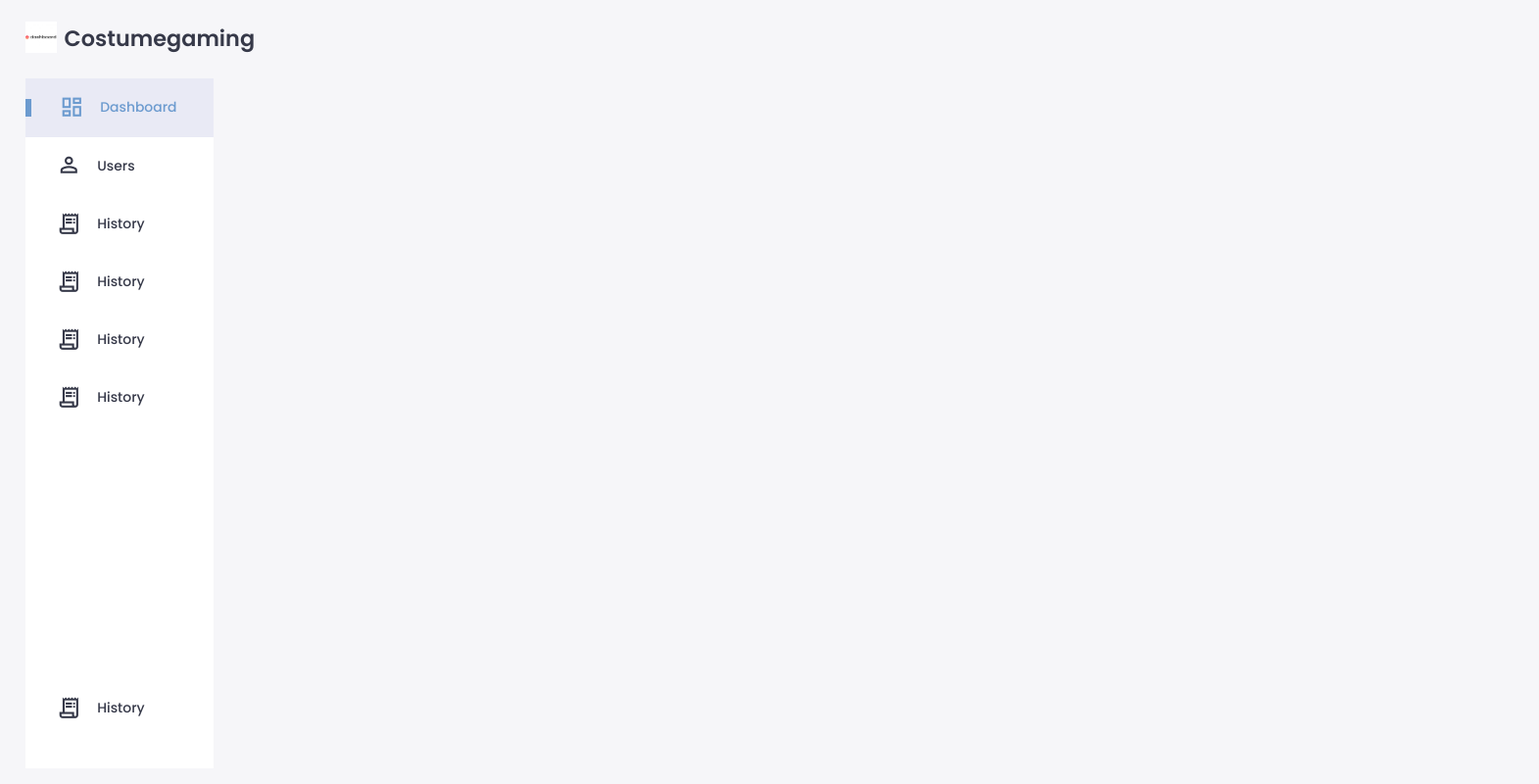
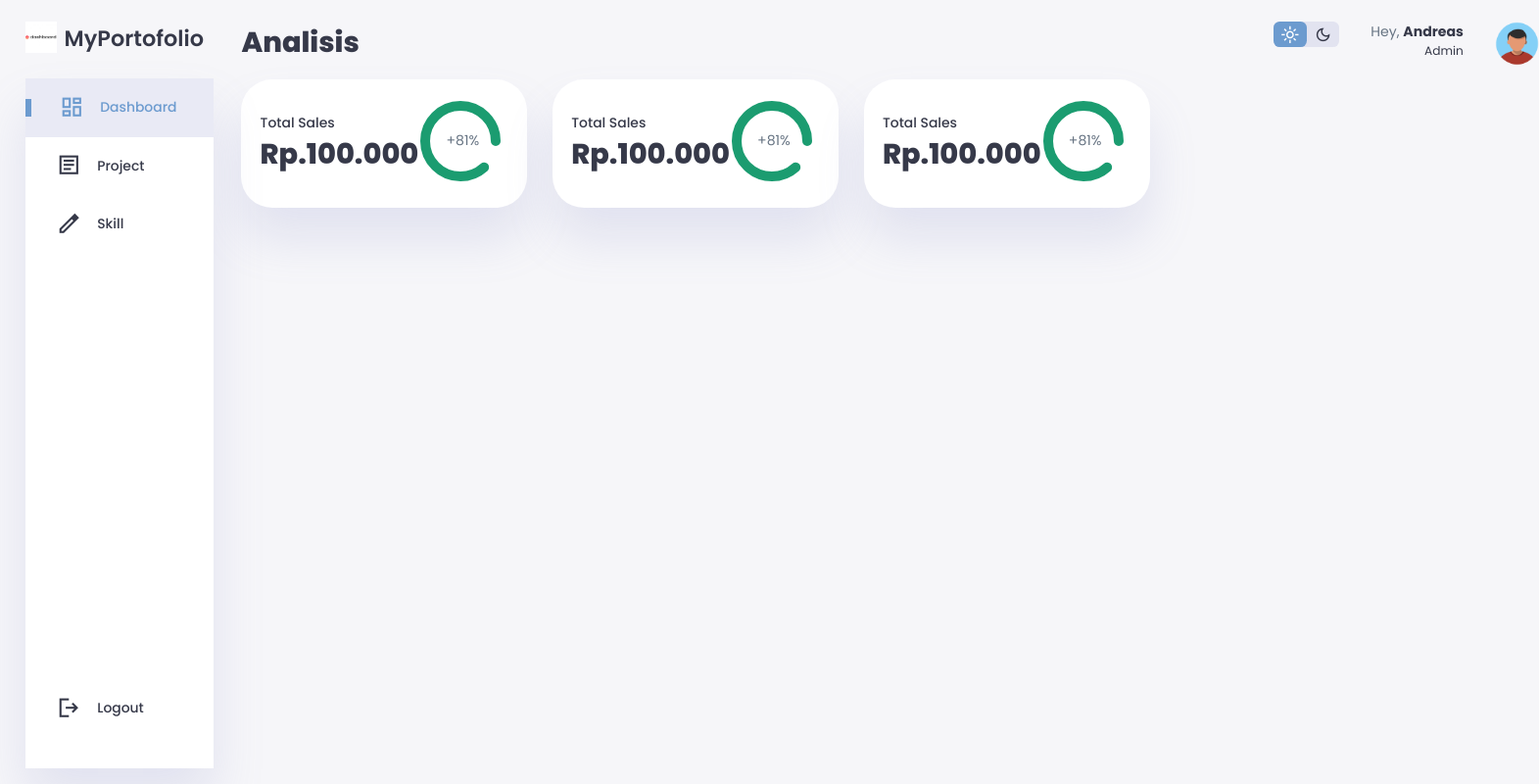
Before and after one commit to andreasfebri15/dashboard_admin, a plain HTML site: page index.html in a window 1280 px wide. Shown: the whole page at 98% size, 1571 px wide, since content can reach past the window. Drawn offline with nearby package versions, Linux system fonts and the light colour scheme.

Commit message:
#dashboard 2
update dark mode

```diff
--- /dev/null
+++ b/asset/css/responsive.css
@@ -0,0 +1,153 @@
+:root {
+  --color-primary: #6c9bcf;
+  --color-danger: #ff0036;
+  --color-success: #1b9c70;
+  --color-warning: #f7d042;
+  --color-white: #fff;
+  --color-info-dark: #7d8da1;
+  --color-dark: #363949;
+  --color-light: rgba(132, 139, 200, 0.18);
+  --color-dark-variant: #677483;
+  --color-background: #f6f6f9;
+
+  --card-border-radius: 2rem;
+  --border-radius-1: 0.4rem;
+  --border-radius-2: 1.2rem;
+  --card-padding: 1.8rem;
+  --padding: 1.2rem;
+  --box-shadow: 0 2rem 3rem var(--color-light);
+}
+
+.dark-mode-variables {
+  --color-background: #181a1e;
+  --color-white: #202528;
+  --color-dark: #edeffd;
+  --color-dark-variant: #a3bdcc;
+  --color-light: rgba(0, 0, 0, 0.4);
+  --box-shadow: 0 2rem 3rem var(--color-light);
+}
+
+@media screen and (max-width: 1200px) {
+  .container {
+    width: 95%;
+    grid-template-columns: 7rem auto 23rem;
+  }
+
+  nav .logo h2 {
+    display: none;
+  }
+
+  nav .sidebar h3 {
+    display: none;
+  }
+
+  nav .sidebar a {
+    width: 5.6rem;
+  }
+
+  nav .sidebar a:last-child {
+    position: relative;
+    margin-top: 1.8rem;
+  }
+
+  main .anaylsis {
+    grid-template-columns: 1fr;
+    gap: 0;
+  }
+}
+
+@media screen and (max-width: 768px) {
+  .container {
+    width: 100%;
+    grid-template-columns: 1fr;
+    padding: 0 var(--padding);
+  }
+
+  nav {
+    position: fixed;
+    background-color: var(--color-white);
+    width: 15rem;
+    z-index: 3;
+    display: none;
+    box-shadow: 1rem 3rem 4rem var(--color-light);
+    height: 100vh;
+    animation: showMenu 0.4s ease forwards;
+  }
+
+  @keyframes showMenu {
+    to {
+      left: 0;
+    }
+  }
+  nav .logo {
+    margin-left: 1rem;
+  }
+
+  nav .logo h2 {
+    display: inline;
+  }
+
+  nav .sidebar h3 {
+    display: inline;
+  }
+
+  nav .sidebar a {
+    width: 100;
+    height: 3.4rem;
+  }
+  nav .sidebar a:last-child {
+    position: absolute;
+    bottom: 5rem;
+  }
+
+  nav .toggle .close {
+    display: inline-block;
+    cursor: pointer;
+  }
+  main {
+    margin-top: 8rem;
+    padding: 0 1rem;
+  }
+
+  .right-section {
+    width: 94%;
+    margin: 0 auto 4rem;
+  }
+
+  .right-section .nav {
+    position: fixed;
+    top: 0;
+    left: 0;
+    align-items: center;
+    background-color: var(--color-white);
+    padding: 0 var(--padding);
+    height: 4.6rem;
+    width: 100%;
+    z-index: 2;
+    box-shadow: 0 1rem 1rem var(--color-light);
+    margin: 0;
+  }
+
+  .right-section .nav .dark-mode {
+    width: 4.4rem;
+    position: absolute;
+    left: 66%;
+  }
+
+  .right-section .profile .info {
+    display: none;
+  }
+
+  .right-section .nav button {
+    display: inline-block;
+    background: transparent;
+    cursor: pointer;
+    color: var(--color-dark);
+    position: absolute;
+    left: 1rem;
+  }
+
+  .right-section .nav button span {
+    font-size: 2rem;
+  }
+}
--- a/asset/css/style.css
+++ b/asset/css/style.css
@@ -15,6 +15,9 @@
   --card-border-radius: 2rem;
   --border-radius-1: 0.4rem;
   --border-radius-2: 1.2rem;
+  --card-padding: 1.8rem;
+  --padding: 1.2rem;
+  --box-shadow: 0 2rem 3rem var(--color-light);
 }
 
 .dark-mode-variables {
@@ -209,3 +212,132 @@ nav .sidebar .message-count {
   font-size: 11px;
   border-radius: var(--border-radius-1);
 }
+
+/* main */
+
+main {
+  margin-top: 1.4rem;
+}
+
+main .anaylsis {
+  display: grid;
+  grid-template-columns: repeat(3, 1fr);
+  gap: 1.6rem;
+}
+
+main .anaylsis > div {
+  background-color: var(--color-white);
+  padding: var(--padding);
+  border-radius: var(--card-border-radius);
+  margin-top: 1rem;
+  box-shadow: var(--box-shadow);
+  cursor: pointer;
+  transition: all 0.3s ease;
+}
+
+main .anaylsis > div:hover {
+  box-shadow: none;
+}
+
+main .anaylsis > div .status {
+  display: flex;
+  align-items: center;
+  justify-content: space-between;
+}
+
+main .anaylsis > h3 {
+  margin-left: 0.6rem;
+  font-size: 1rem;
+}
+
+main .anaylsis .progress {
+  position: relative;
+  width: 92px;
+  height: 92px;
+  border-radius: 50%;
+}
+
+main .anaylsis svg {
+  width: 7rem;
+  height: 7rem;
+}
+
+main .anaylsis svg circle {
+  fill: none;
+  stroke-width: 10;
+  stroke-linecap: round;
+  transform: translate(5px, 5px);
+}
+
+main .anaylsis .sales svg circle {
+  stroke: var(--color-success);
+  stroke-dashoffset: -30;
+  stroke-dasharray: 200;
+}
+
+main .anaylsis .progress .percentage {
+  position: absolute;
+  top: -3px;
+  left: -1px;
+  display: flex;
+  align-items: center;
+  justify-content: center;
+  height: 100%;
+  width: 100%;
+}
+/* end main */
+
+/* right section */
+
+.right-section {
+  margin-top: 1.4rem;
+}
+
+.right-section .nav {
+  display: flex;
+  justify-content: end;
+  gap: 2rem;
+}
+
+.right-section .nav button {
+  display: none;
+}
+
+.right-section .dark-mode {
+  background-color: var(--color-light);
+  display: flex;
+  justify-content: space-between;
+  align-items: center;
+  height: 1.6rem;
+  width: 4.2rem;
+  cursor: pointer;
+  border-radius: var(--border-radius-1);
+}
+
+.right-section .dark-mode span {
+  font-size: 1.2rem;
+  width: 50%;
+  height: 100%;
+  display: flex;
+  align-items: center;
+  justify-content: center;
+}
+
+.right-section .dark-mode span.active {
+  background-color: var(--color-primary);
+  color: white;
+  border-radius: var(--border-radius-1);
+}
+
+.right-section .nav .profile {
+  display: flex;
+  gap: 2rem;
+  text-align: right;
+}
+
+.right-section .nav .profile .profile-photo {
+  width: 2.8rem;
+  height: 2.8rem;
+  border-radius: 50%;
+  overflow: hidden;
+}
--- /dev/null
+++ b/asset/js/index.js
@@ -0,0 +1,18 @@
+const navMenu = document.querySelector("nav");
+const menuBtn = document.getElementById("menu-btn");
+const closeBtn = document.getElementById("close-btn");
+const darkMode = document.querySelector(".dark-mode");
+
+menuBtn.addEventListener("click", () => {
+  navMenu.style.display = "block";
+});
+
+closeBtn.addEventListener("click", () => {
+  navMenu.style.display = "none";
+});
+
+darkMode.addEventListener("click", () => {
+  document.body.classList.toggle("dark-mode-variables");
+  darkMode.querySelector("span:nth-child(1)").classList.toggle("active");
+  darkMode.querySelector("span:nth-child(2)").classList.toggle("active");
+});
--- a/index.html
+++ b/index.html
@@ -4,6 +4,7 @@
     <meta name="viewport" content="width=device-width, initial-scale=1.0" />
     <title>Document</title>
     <link rel="stylesheet" href="/asset/css/style.css" />
+    <link rel="stylesheet" href="/asset/css/responsive.css" />
     <link
       href="https://fonts.googleapis.com/css2?family=Material+Symbols+Sharp"
       rel="stylesheet"
@@ -15,7 +16,7 @@
         <div class="toggle">
           <div class="logo">
             <img src="/asset/img/dashboard.jpg" alt="" />
-            <h2>Costumegaming <span class="danger"> </span></h2>
+            <h2>MyPortofolio<span class="danger"> </span></h2>
           </div>
           <div class="close" id="close-btn">
             <span class="material-symbols-sharp"> close </span>
@@ -29,32 +30,100 @@
             <h3>Dashboard</h3>
           </a>
           <a href="#">
-            <span class="material-symbols-sharp"> person_outline </span>
-            <h3>Users</h3>
+            <span class="material-symbols-sharp"> article </span>
+            <h3>Project</h3>
           </a>
           <a href="#">
-            <span class="material-symbols-sharp"> receipt_long </span>
-            <h3>History</h3>
+            <span class="material-symbols-sharp"> edit </span>
+            <h3>Skill</h3>
           </a>
+
           <a href="#">
-            <span class="material-symbols-sharp"> receipt_long </span>
-            <h3>History</h3>
-          </a>
-          <a href="#">
-            <span class="material-symbols-sharp"> receipt_long </span>
-            <h3>History</h3>
-          </a>
-          <a href="#">
-            <span class="material-symbols-sharp"> receipt_long </span>
-            <h3>History</h3>
-          </a>
-          <a href="#">
-            <span class="material-symbols-sharp"> receipt_long </span>
-            <h3>History</h3>
+            <span class="material-symbols-sharp"> Logout </span>
+            <h3>Logout</h3>
           </a>
         </div>
         <!-- sidebar END -->
       </nav>
+
+      <!-- Main  -->
+      <main>
+        <h1>Analisis</h1>
+        <div class="anaylsis">
+          <div class="sales">
+            <div class="status">
+              <div class="info">
+                <h3>Total Sales</h3>
+                <h1>Rp.100.000</h1>
+              </div>
+              <div class="progress">
+                <svg>
+                  <circle cx="38" cy="38" r="36"></circle>
+                </svg>
+                <div class="percentage">
+                  <p>+81%</p>
+                </div>
+              </div>
+            </div>
+          </div>
+          <div class="sales">
+            <div class="status">
+              <div class="info">
+                <h3>Total Sales</h3>
+                <h1>Rp.100.000</h1>
+              </div>
+              <div class="progress">
+                <svg>
+                  <circle cx="38" cy="38" r="36"></circle>
+                </svg>
+                <div class="percentage">
+                  <p>+81%</p>
+                </div>
+              </div>
+            </div>
+          </div>
+          <div class="sales">
+            <div class="status">
+              <div class="info">
+                <h3>Total Sales</h3>
+                <h1>Rp.100.000</h1>
+              </div>
+              <div class="progress">
+                <svg>
+                  <circle cx="38" cy="38" r="36"></circle>
+                </svg>
+                <div class="percentage">
+                  <p>+81%</p>
+                </div>
+              </div>
+            </div>
+          </div>
+        </div>
+      </main>
+
+      <div class="right-section">
+        <div class="nav">
+          <button id="menu-btn">
+            <span class="material-symbols-sharp"> menu </span>
+          </button>
+          <div class="dark-mode">
+            <span class="material-symbols-sharp active"> light_mode </span>
+            <span class="material-symbols-sharp"> dark_mode </span>
+          </div>
+          <div class="profile">
+            <div class="info">
+              <p>Hey, <b>Andreas</b></p>
+              <small class="muted"> Admin</small>
+            </div>
+            <div class="profile-photo">
+              <img src="/asset/img/avatar_men.png" alt="" />
+            </div>
+          </div>
+        </div>
+      </div>
+
+      <!-- END MAIN  -->
     </div>
+    <script src="/asset/js/index.js"></script>
   </body>
 </html>
```
Also changed, not shown: asset/img/avatar_men.png (added).
